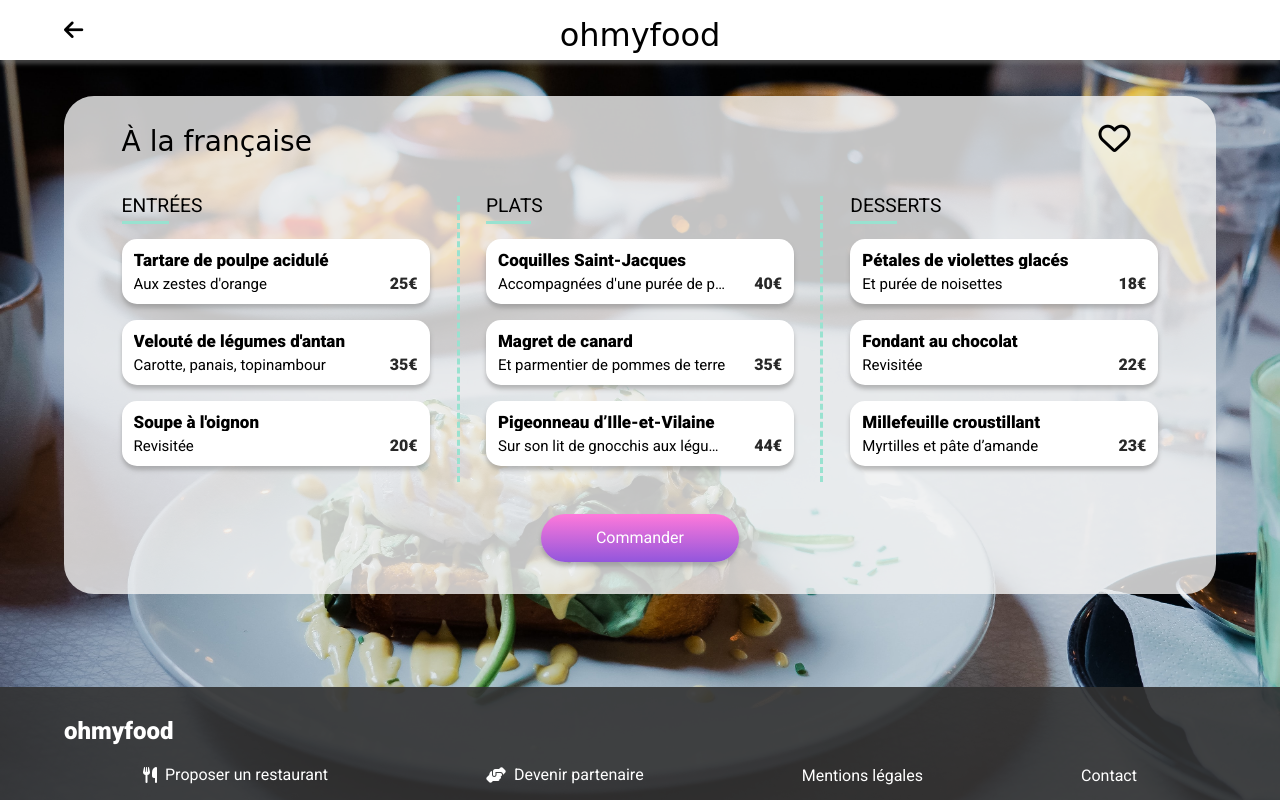
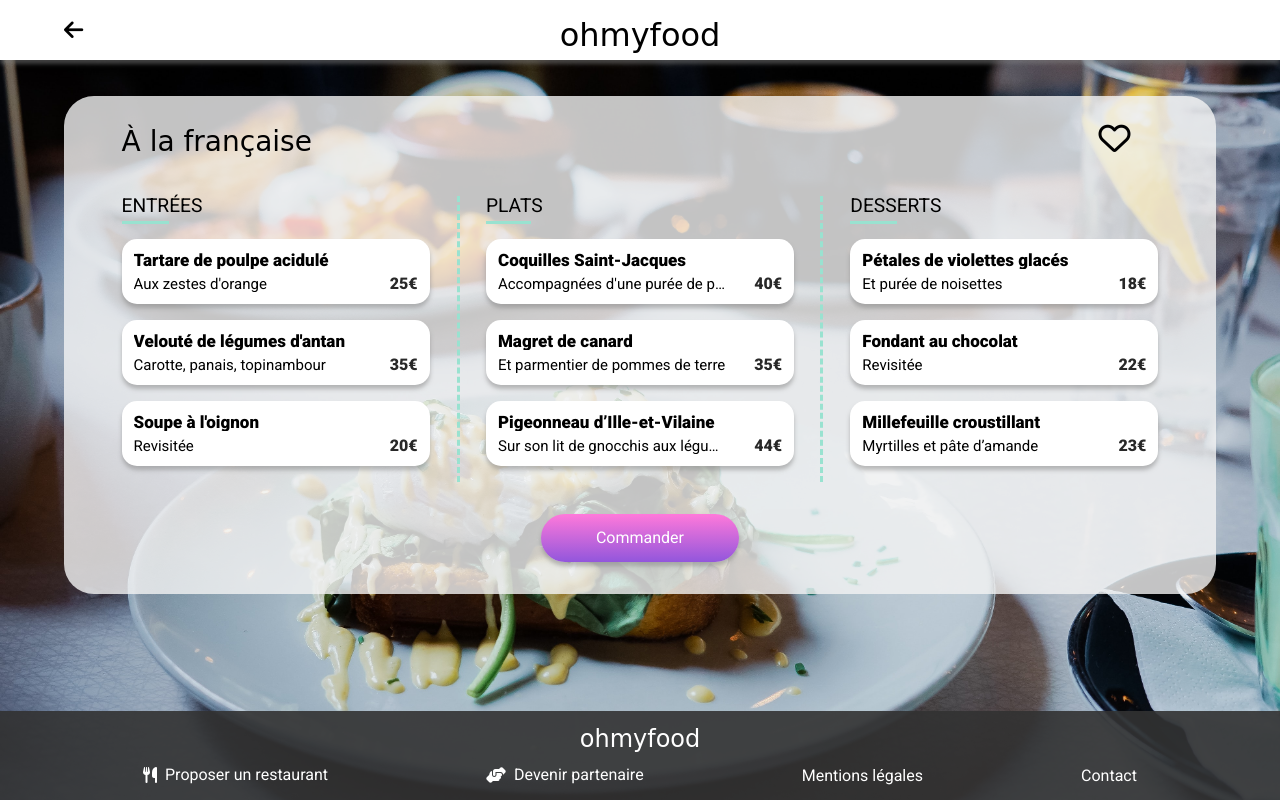
Before and after one commit to TonySanchezD/OhMyFood, a website: page pages_html/menu_a_la_francaise.html in a window 1280 px wide. Drawn offline with Linux system fonts and the light colour scheme; a web font is replaced by a local one.

Commit message:
Réglage bug sur un footer

```diff
--- a/pages_html/menu_a_la_francaise.html
+++ b/pages_html/menu_a_la_francaise.html
@@ -176,7 +176,7 @@
 
         <footer class="footer footer--menu">
 
-			<h2 class="footer__logo">ohmyfood</h2>
+			<h2 id="footer__logo">ohmyfood</h2>
 
 			<ul>
 				<li>
--- a/sass/layouts/_footer.scss
+++ b/sass/layouts/_footer.scss
@@ -36,7 +36,6 @@
         margin-top: $size;
         margin-bottom: $size;
 
-
         @include desktop {
             @include width-desktop;
                 margin: auto;
```
Also changed, not shown: sass/main.scss (+3 -4 lines), css/style.css, 1 other file.
